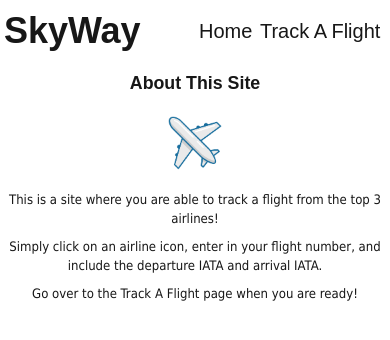
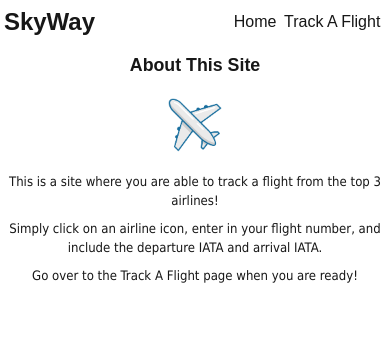
Before and after one commit to ACBostonUni/CS303-mp4, a Next.js app: page / in a window 390 px wide. Shown: the top 340 px of the page. Built offline with nearby package versions, Linux system fonts and the light colour scheme.

Commit message:
The fixed Header which looks better for mobile screen

```diff
--- a/src/app/Components/Header.tsx
+++ b/src/app/Components/Header.tsx
@@ -12,6 +12,12 @@ const StyledH2 = styled.h2`
     font-size: 225%;
     font-weight: 600;
     padding: 1%;
+
+    @media screen and (max-width: 800px) {
+
+        font-size: 150%;
+
+    }
 `;
 
 const Nav = styled.nav`
@@ -25,7 +31,13 @@ const NavLink = styled(Link)`
     padding: 1%;
     margin: 1%;
     font-size: 125%;
-    font-weight: 500;
+
+
+    @media screen and (max-width: 800px) {
+
+        font-size: 100%;
+
+    }
 
     &:hover {
         text-decoration: underline;
```
